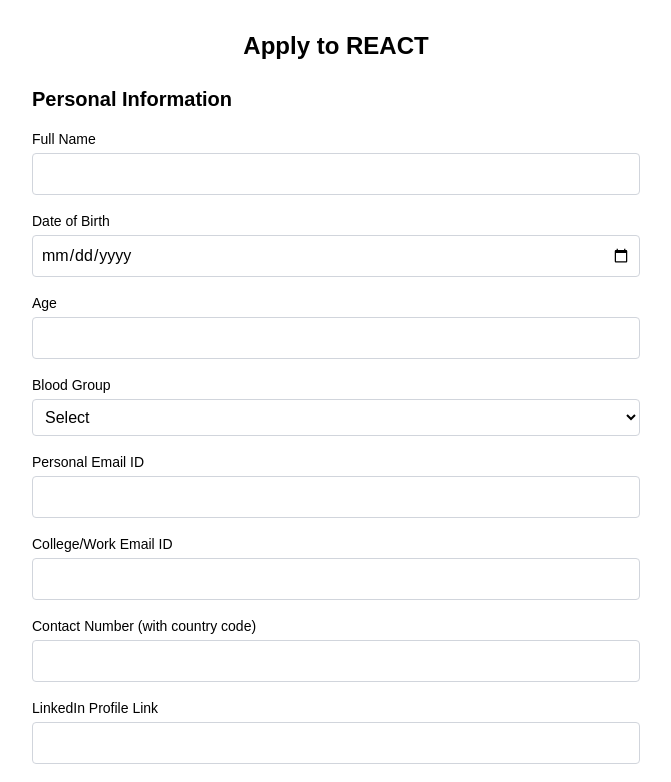
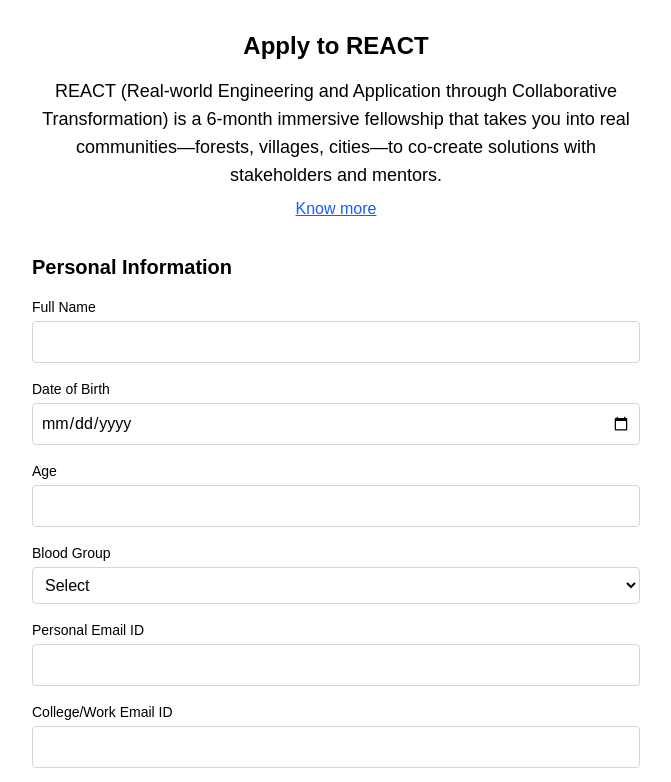
Before and after one commit to REACT-Kumaraguru/REACT, a Next.js app: page /apply in a window 1280 px wide. Shown: the top 782 px of the page, without its empty margins (304-975 px from the left). Built offline with nearby package versions, Linux system fonts and the light colour scheme.

Commit message:
Updated codes

```diff
--- a/app/apply/page.tsx
+++ b/app/apply/page.tsx
@@ -152,6 +152,24 @@
           ? "Welcome, Aspiring Professional!"
           : "Apply to REACT"}
       </h1>
+
+      {/* Introductory Lines about REACT */}
+      <div className="mb-8 text-center text-gray-800">
+        <p className="text-lg font-medium">
+          REACT (Real-world Engineering and Application through Collaborative Transformation) is a 6-month immersive fellowship that takes you into real communities—forests, villages, cities—to co-create solutions with stakeholders and mentors.
+        </p>
+        <p className="mt-2">
+          <a
+            href="/react"
+            target="_blank"
+            rel="noopener noreferrer"
+            className="text-blue-600 underline hover:text-blue-800"
+          >
+            Know more
+          </a>
+        </p>
+      </div>
+
 
       <form onSubmit={handleSubmit} className="space-y-10 mt-6">
         {/* Personal Info */}
```
